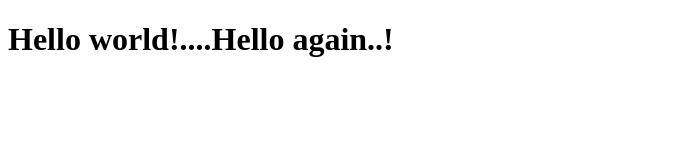
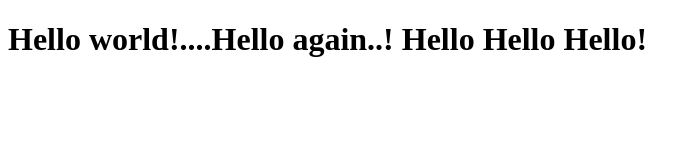
Before and after one commit to ndmhaiskar/one, a plain HTML site: page hello.html in a window 1280 px wide. Shown: the whole page, without its empty margins (0-700 px from the left). Drawn offline with Linux system fonts and the light colour scheme.

Commit message:
Update hello.html

```diff
--- a/hello.html
+++ b/hello.html
@@ -4,6 +4,6 @@
 		<title>My WebPage</title>
 	</head>
 	<body>
-		<h1>Hello world!....Hello again..!</h1>
+		<h1>Hello world!....Hello again..! Hello Hello Hello!</h1>
 	</body>
 </html>
```
